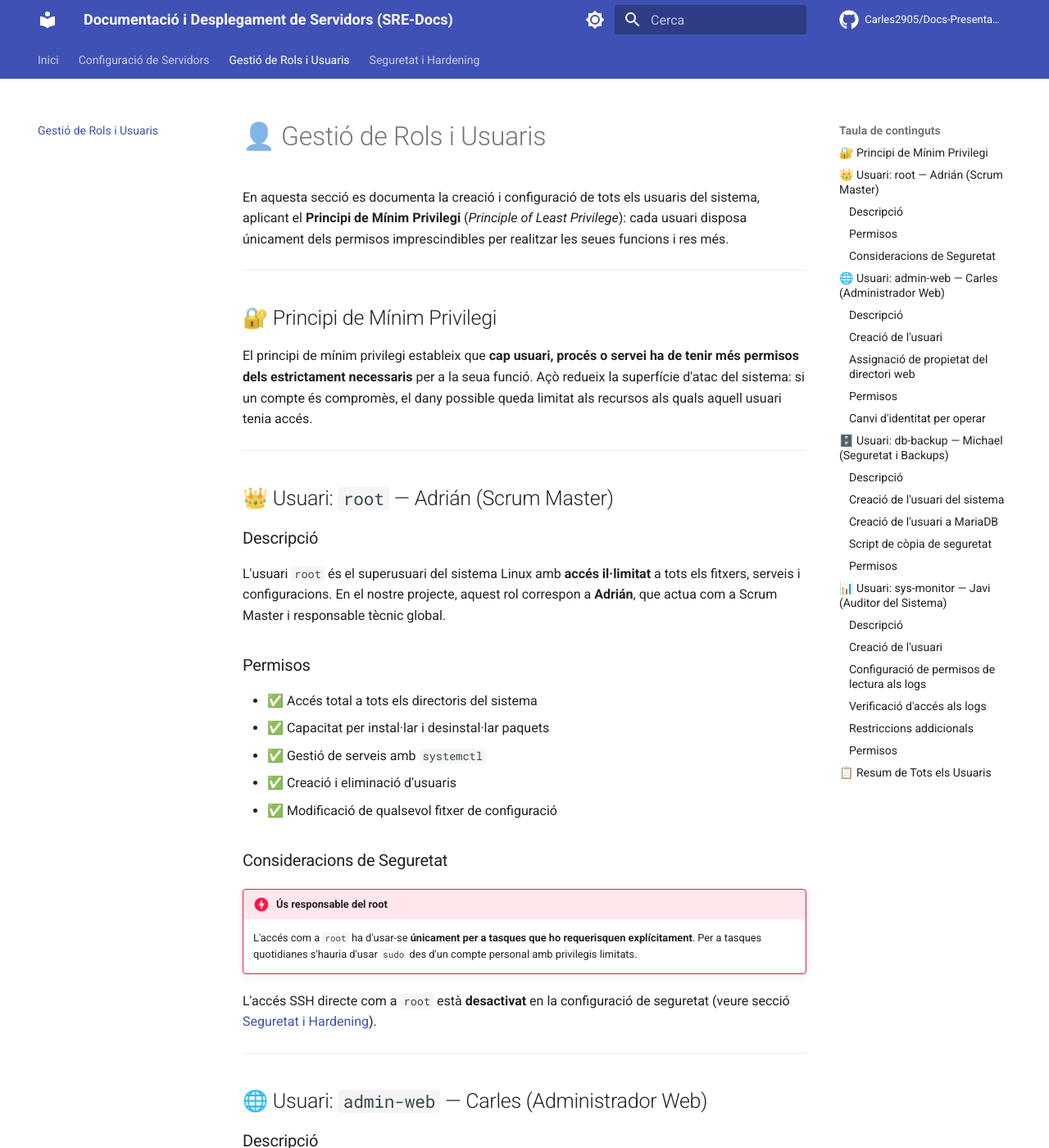
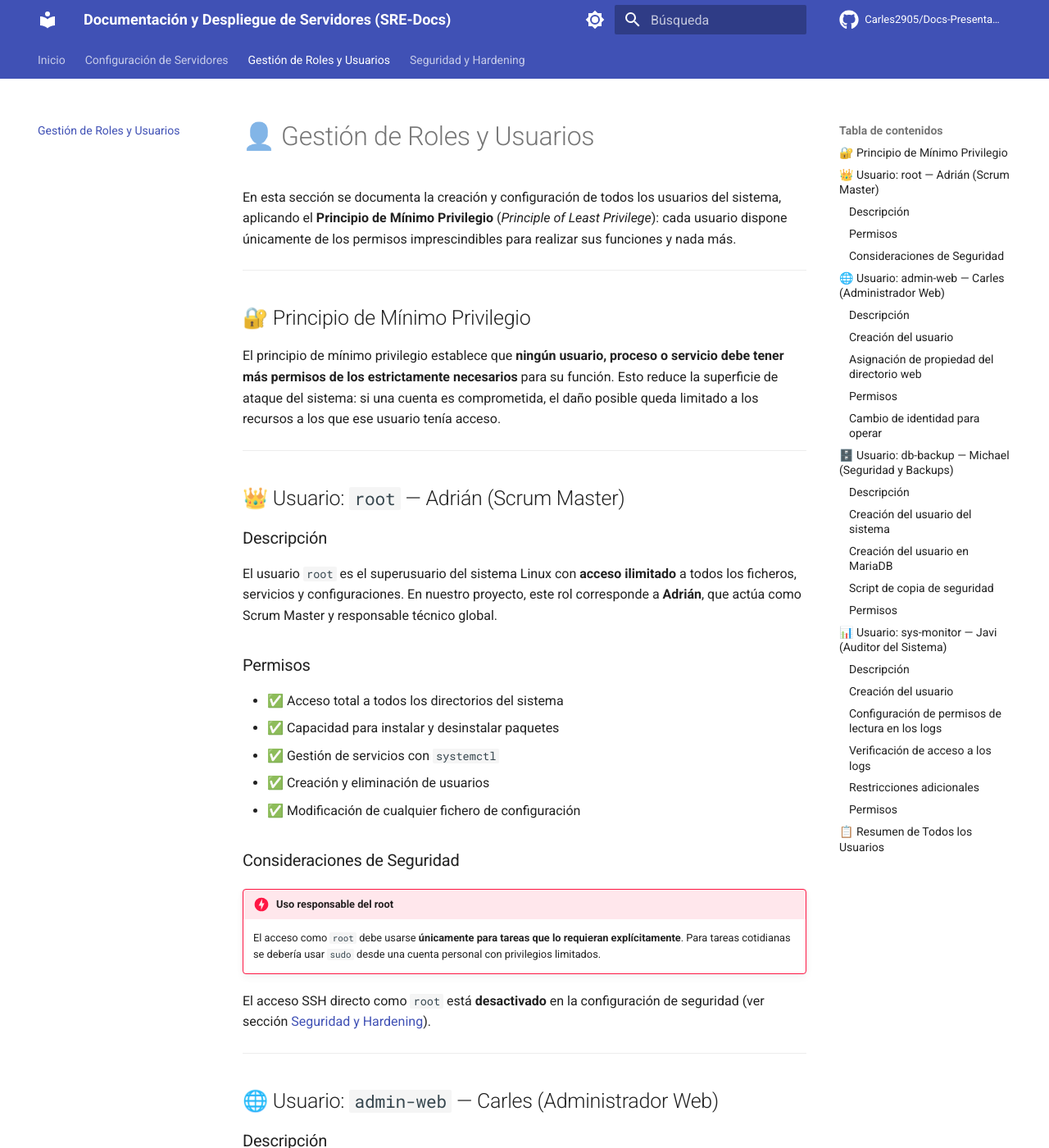
Before and after one commit to Carles2905/Docs-Presentacio, an MkDocs documentation site: the page built from docs/usuaris.md, in a window 1280 px wide and 1400 px high. Shown: the whole window at 82% size. Built offline with MkDocs 1.6.1 and Material for MkDocs 9.7.7, drawn with Linux system fonts in a browser that asks for light colours; comment, search, counter and statistics services are not loaded; the version menu is left out; some of the changed text lies outside the part shown.

Commit message:
Traduccion completa al castellano

````diff
--- a/docs/usuaris.md
+++ b/docs/usuaris.md
@@ -1,67 +1,67 @@
-# 👤 Gestió de Rols i Usuaris
+# 👤 Gestión de Roles y Usuarios
 
-En aquesta secció es documenta la creació i configuració de tots els usuaris del sistema, aplicant el **Principi de Mínim Privilegi** (*Principle of Least Privilege*): cada usuari disposa únicament dels permisos imprescindibles per realitzar les seues funcions i res més.
+En esta sección se documenta la creación y configuración de todos los usuarios del sistema, aplicando el **Principio de Mínimo Privilegio** (*Principle of Least Privilege*): cada usuario dispone únicamente de los permisos imprescindibles para realizar sus funciones y nada más.
 
 ---
 
-## 🔐 Principi de Mínim Privilegi
+## 🔐 Principio de Mínimo Privilegio
 
-El principi de mínim privilegi estableix que **cap usuari, procés o servei ha de tenir més permisos dels estrictament necessaris** per a la seua funció. Açò redueix la superfície d'atac del sistema: si un compte és compromès, el dany possible queda limitat als recursos als quals aquell usuari tenia accés.
+El principio de mínimo privilegio establece que **ningún usuario, proceso o servicio debe tener más permisos de los estrictamente necesarios** para su función. Esto reduce la superficie de ataque del sistema: si una cuenta es comprometida, el daño posible queda limitado a los recursos a los que ese usuario tenía acceso.
 
 ---
 
-## 👑 Usuari: `root` — Adrián (Scrum Master)
+## 👑 Usuario: `root` — Adrián (Scrum Master)
 
-### Descripció
+### Descripción
 
-L'usuari `root` és el superusuari del sistema Linux amb **accés il·limitat** a tots els fitxers, serveis i configuracions. En el nostre projecte, aquest rol correspon a **Adrián**, que actua com a Scrum Master i responsable tècnic global.
+El usuario `root` es el superusuario del sistema Linux con **acceso ilimitado** a todos los ficheros, servicios y configuraciones. En nuestro proyecto, este rol corresponde a **Adrián**, que actúa como Scrum Master y responsable técnico global.
 
 ### Permisos
 
-- ✅ Accés total a tots els directoris del sistema
-- ✅ Capacitat per instal·lar i desinstal·lar paquets
-- ✅ Gestió de serveis amb `systemctl`
-- ✅ Creació i eliminació d'usuaris
-- ✅ Modificació de qualsevol fitxer de configuració
+- ✅ Acceso total a todos los directorios del sistema
+- ✅ Capacidad para instalar y desinstalar paquetes
+- ✅ Gestión de servicios con `systemctl`
+- ✅ Creación y eliminación de usuarios
+- ✅ Modificación de cualquier fichero de configuración
 
-### Consideracions de Seguretat
+### Consideraciones de Seguridad
 
-!!! danger "Ús responsable del root"
-    L'accés com a `root` ha d'usar-se **únicament per a tasques que ho requerisquen explícitament**. Per a tasques quotidianes s'hauria d'usar `sudo` des d'un compte personal amb privilegis limitats.
+!!! danger "Uso responsable del root"
+    El acceso como `root` debe usarse **únicamente para tareas que lo requieran explícitamente**. Para tareas cotidianas se debería usar `sudo` desde una cuenta personal con privilegios limitados.
 
-L'accés SSH directe com a `root` està **desactivat** en la configuració de seguretat (veure secció [Seguretat i Hardening](seguretat.md)).
+El acceso SSH directo como `root` está **desactivado** en la configuración de seguridad (ver sección [Seguridad y Hardening](seguretat.md)).
 
 ---
 
-## 🌐 Usuari: `admin-web` — Carles (Administrador Web)
+## 🌐 Usuario: `admin-web` — Carles (Administrador Web)
 
-### Descripció
+### Descripción
 
-L'usuari `admin-web` és el responsable del servidor web Apache. **Carles** gestiona els fitxers de l'aplicació web, els *virtual hosts* i el contingut públic del servidor, sense tenir accés a la base de dades ni als logs del sistema.
+El usuario `admin-web` es el responsable del servidor web Apache. **Carles** gestiona los ficheros de la aplicación web, los *virtual hosts* y el contenido público del servidor, sin tener acceso a la base de datos ni a los logs del sistema.
 
-### Creació de l'usuari
+### Creación del usuario
 
 ```bash
 sudo adduser admin-web
 ```
 
-Durant la creació, s'assignarà una contrasenya i s'ompliran les dades opcionals (nom complet, etc.).
+Durante la creación, se asignará una contraseña y se rellenarán los datos opcionales (nombre completo, etc.).
 
-### Assignació de propietat del directori web
+### Asignación de propiedad del directorio web
 
-L'usuari `admin-web` ha de ser el **propietari** del directori `/var/www/html` per poder gestionar els fitxers de la web sense necessitar permisos de `root`:
+El usuario `admin-web` debe ser el **propietario** del directorio `/var/www/html` para poder gestionar los ficheros de la web sin necesitar permisos de `root`:
 
 ```bash
 sudo chown -R admin-web:admin-web /var/www/html
 ```
 
-Ajustem els permisos del directori perquè siguen correctes:
+Ajustamos los permisos del directorio para que sean correctos:
 
 ```bash
 sudo chmod -R 755 /var/www/html
 ```
 
-Verifiquem que la propietat s'ha assignat correctament:
+Verificamos que la propiedad se ha asignado correctamente:
 
 ```bash
 ls -la /var/www/html
@@ -69,17 +69,17 @@ ls -la /var/www/html
 
 ### Permisos
 
-| Recurs | Permís |
-|--------|--------|
-| `/var/www/html` | ✅ Lectura i escriptura (propietari) |
-| `/etc/apache2` | ❌ Sense accés |
-| `/var/log` | ❌ Sense accés |
-| MariaDB | ❌ Sense accés |
-| `sudo` | ❌ No té privilegis sudo |
+| Recurso | Permiso |
+|--------|---------|
+| `/var/www/html` | ✅ Lectura y escritura (propietario) |
+| `/etc/apache2` | ❌ Sin acceso |
+| `/var/log` | ❌ Sin acceso |
+| MariaDB | ❌ Sin acceso |
+| `sudo` | ❌ No tiene privilegios sudo |
 
-### Canvi d'identitat per operar
+### Cambio de identidad para operar
 
-Per treballar com a `admin-web`, Adrián (root) pot fer:
+Para trabajar como `admin-web`, Adrián (root) puede hacer:
 
 ```bash
 sudo su - admin-web
@@ -87,29 +87,29 @@ sudo su - admin-web
 
 ---
 
-## 🗄️ Usuari: `db-backup` — Michael (Seguretat i Backups)
+## 🗄️ Usuario: `db-backup` — Michael (Seguridad y Backups)
 
-### Descripció
+### Descripción
 
-L'usuari `db-backup` té com a única funció la realització de **còpies de seguretat de les bases de dades** de MariaDB. **Michael** és el responsable de configurar i executar els scripts de `mysqldump`. No té accés al sistema de fitxers web ni als logs del sistema.
+El usuario `db-backup` tiene como única función la realización de **copias de seguridad de las bases de datos** de MariaDB. **Michael** es el responsable de configurar y ejecutar los scripts de `mysqldump`. No tiene acceso al sistema de ficheros web ni a los logs del sistema.
 
-### Creació de l'usuari del sistema
+### Creación del usuario del sistema
 
 ```bash
 sudo adduser --system --no-create-home --shell /bin/bash db-backup
 ```
 
-L'opció `--system` crea un usuari del sistema sense directori personal, adequat per a tasques automatitzades.
+La opción `--system` crea un usuario del sistema sin directorio personal, adecuado para tareas automatizadas.
 
-### Creació de l'usuari a MariaDB
+### Creación del usuario en MariaDB
 
-Creem un usuari a MariaDB amb permisos de lectura per a la realització de còpies:
+Creamos un usuario en MariaDB con permisos de lectura para la realización de copias:
 
 ```bash
 sudo mysql -u root -p
 ```
 
-Un cop dins del prompt de MariaDB:
+Una vez dentro del prompt de MariaDB:
 
 ```sql
 CREATE USER 'db-backup'@'localhost' IDENTIFIED BY 'BackupPass_2024!';
@@ -118,32 +118,32 @@ FLUSH PRIVILEGES;
 EXIT;
 ```
 
-### Script de còpia de seguretat
+### Script de copia de seguridad
 
-Creem el directori on es guardaran les còpies:
+Creamos el directorio donde se guardarán las copias:
 
 ```bash
 sudo mkdir -p /var/backups/mysql
 sudo chown db-backup:db-backup /var/backups/mysql
 ```
 
-Creem el script de còpia automàtica:
+Creamos el script de copia automática:
 
 ```bash
 sudo nano /usr/local/bin/backup-db.sh
 ```
 
-Contingut del script:
+Contenido del script:
 
 ```bash
 #!/bin/bash
-DATA=$(date +%Y-%m-%d_%H-%M-%S)
+FECHA=$(date +%Y-%m-%d_%H-%M-%S)
 DEST="/var/backups/mysql"
-mysqldump -u db-backup -pBackupPass_2024! --all-databases > "$DEST/backup_$DATA.sql"
-echo "Còpia realitzada: backup_$DATA.sql"
+mysqldump -u db-backup -pBackupPass_2024! --all-databases > "$DEST/backup_$FECHA.sql"
+echo "Copia realizada: backup_$FECHA.sql"
 ```
 
-Donem permisos d'execució al script:
+Damos permisos de ejecución al script:
 
 ```bash
 sudo chmod +x /usr/local/bin/backup-db.sh
@@ -152,61 +152,61 @@ sudo chown db-backup:db-backup /usr/local/bin/backup-db.sh
 
 ### Permisos
 
-| Recurs | Permís |
-|--------|--------|
-| `/var/backups/mysql` | ✅ Lectura i escriptura (propietari) |
-| MariaDB (lectura) | ✅ `SELECT`, `LOCK TABLES` sobre totes les bases de dades |
-| `/var/www/html` | ❌ Sense accés |
-| `/var/log` | ❌ Sense accés |
-| `sudo` | ❌ No té privilegis sudo |
+| Recurso | Permiso |
+|--------|---------|
+| `/var/backups/mysql` | ✅ Lectura y escritura (propietario) |
+| MariaDB (lectura) | ✅ `SELECT`, `LOCK TABLES` sobre todas las bases de datos |
+| `/var/www/html` | ❌ Sin acceso |
+| `/var/log` | ❌ Sin acceso |
+| `sudo` | ❌ No tiene privilegios sudo |
 
 ---
 
-## 📊 Usuari: `sys-monitor` — Javi (Auditor del Sistema)
+## 📊 Usuario: `sys-monitor` — Javi (Auditor del Sistema)
 
-### Descripció
+### Descripción
 
-L'usuari `sys-monitor` és l'encarregat de l'**auditoria i monitoratge del servidor**. **Javi** revisa els fitxers de log del sistema per detectar errors, accessos no autoritzats o comportaments anòmals. Té permisos de **només lectura** i no pot modificar cap configuració.
+El usuario `sys-monitor` es el encargado de la **auditoría y monitorización del servidor**. **Javi** revisa los ficheros de log del sistema para detectar errores, accesos no autorizados o comportamientos anómalos. Tiene permisos de **solo lectura** y no puede modificar ninguna configuración.
 
-### Creació de l'usuari
+### Creación del usuario
 
 ```bash
 sudo adduser sys-monitor
 ```
 
-### Configuració de permisos de lectura als logs
+### Configuración de permisos de lectura en los logs
 
-Afegim `sys-monitor` al grup `adm`, que en Ubuntu/Debian té accés de lectura als logs del sistema:
+Añadimos `sys-monitor` al grupo `adm`, que en Ubuntu/Debian tiene acceso de lectura a los logs del sistema:
 
 ```bash
 sudo usermod -aG adm sys-monitor
 ```
 
-Verifiquem que l'usuari pertany al grup `adm`:
+Verificamos que el usuario pertenece al grupo `adm`:
 
 ```bash
 groups sys-monitor
 ```
 
-### Verificació d'accés als logs
+### Verificación de acceso a los logs
 
-L'usuari `sys-monitor` podrà llegir fitxers com:
+El usuario `sys-monitor` podrá leer ficheros como:
 
 ```bash
-# Logs d'autenticació (SSH, sudo, etc.)
+# Logs de autenticación (SSH, sudo, etc.)
 tail -n 100 /var/log/auth.log
 
-# Logs generals del sistema
+# Logs generales del sistema
 tail -n 100 /var/log/syslog
 
-# Logs d'Apache
+# Logs de Apache
 tail -n 100 /var/log/apache2/access.log
 tail -n 100 /var/log/apache2/error.log
 ```
 
-### Restriccions addicionals
+### Restricciones adicionales
 
-Restricció de l'accés al directori `/var/www/html`:
+Restricción del acceso al directorio `/var/www/html`:
 
 ```bash
 sudo chmod o-rx /var/www/html
@@ -214,33 +214,33 @@ sudo chmod o-rx /var/www/html
 
 ### Permisos
 
-| Recurs | Permís |
-|--------|--------|
-| `/var/log` | ✅ Lectura (membre del grup `adm`) |
+| Recurso | Permiso |
+|--------|---------|
+| `/var/log` | ✅ Lectura (miembro del grupo `adm`) |
 | `/var/log/apache2` | ✅ Lectura |
-| `/var/www/html` | ❌ Sense accés |
-| MariaDB | ❌ Sense accés |
-| `sudo` | ❌ No té privilegis sudo |
+| `/var/www/html` | ❌ Sin acceso |
+| MariaDB | ❌ Sin acceso |
+| `sudo` | ❌ No tiene privilegios sudo |
 
 ---
 
-## 📋 Resum de Tots els Usuaris
+## 📋 Resumen de Todos los Usuarios
 
-| Usuari | Membre de l'equip | Rol | Directori principal | Accés sudo | Accés MariaDB |
-|--------|-------------------|-----|--------------------|-----------:|:-------------:|
+| Usuario | Miembro del equipo | Rol | Directorio principal | Acceso sudo | Acceso MariaDB |
+|--------|-------------------|-----|---------------------|:-----------:|:--------------:|
 | `root` | Adrián | Scrum Master / Admin total | `/root` | ✅ Total | ✅ Total |
 | `admin-web` | Carles | Administrador Web | `/var/www/html` | ❌ | ❌ |
-| `db-backup` | Michael | Seguretat / Backups | `/var/backups/mysql` | ❌ | ✅ Lectura |
-| `sys-monitor` | Javi | Auditor / Monitoratge | `/var/log` (lectura) | ❌ | ❌ |
+| `db-backup` | Michael | Seguridad / Backups | `/var/backups/mysql` | ❌ | ✅ Lectura |
+| `sys-monitor` | Javi | Auditor / Monitorización | `/var/log` (lectura) | ❌ | ❌ |
 
 ---
 
-!!! note "Verificació global d'usuaris"
-    Per veure tots els usuaris creats al sistema:
+!!! note "Verificación global de usuarios"
+    Para ver todos los usuarios creados en el sistema:
     ```bash
     cat /etc/passwd | grep -v nologin | grep -v false
     ```
-    Per veure els grups de cada usuari:
+    Para ver los grupos de cada usuario:
     ```bash
     for user in admin-web db-backup sys-monitor; do echo "$user: $(groups $user)"; done
     ```
--- a/mkdocs.yml
+++ b/mkdocs.yml
@@ -1,6 +1,6 @@
-site_name: "Documentació i Desplegament de Servidors (SRE-Docs)"
-site_description: "Portal de documentació tècnica per al desplegament d'un servidor corporatiu LAMP i la seua seguretat."
-site_author: "Adrián, Carles, Michael i Javi"
+site_name: "Documentación y Despliegue de Servidores (SRE-Docs)"
+site_description: "Portal de documentación técnica para el despliegue de un servidor corporativo LAMP y su seguridad."
+site_author: "Adrián, Carles, Michael y Javi"
 site_url: "https://carles2905.github.io/Docs-Presentacio"
 
 repo_name: "Carles2905/Docs-Presentacio"
@@ -11,20 +11,20 @@ site_dir: site
 
 theme:
   name: material
-  language: ca
+  language: es
   palette:
     - scheme: default
       primary: indigo
       accent: deep purple
       toggle:
         icon: material/brightness-7
-        name: Canvia al mode fosc
+        name: Cambiar al modo oscuro
     - scheme: slate
       primary: indigo
       accent: deep purple
       toggle:
         icon: material/brightness-4
-        name: Canvia al mode clar
+        name: Cambiar al modo claro
   font:
     text: Roboto
     code: Roboto Mono
@@ -40,7 +40,7 @@ theme:
 
 plugins:
   - search:
-      lang: ca
+      lang: es
 
 markdown_extensions:
   - admonition
@@ -69,14 +69,14 @@ extra:
     - name: Carles
       role: Administrador Web / admin-web
     - name: Michael
-      role: Seguretat / db-backup
+      role: Seguridad / db-backup
     - name: Javi
       role: Auditor / sys-monitor
 
-copyright: "© 2024 SRE-Docs · Adrián, Carles, Michael i Javi · Projecte 1r ASIR"
+copyright: "© 2024 SRE-Docs · Adrián, Carles, Michael y Javi · Proyecto 1º ASIR"
 
 nav:
-  - Inici: index.md
-  - Configuració de Servidors: servidors.md
-  - Gestió de Rols i Usuaris: usuaris.md
-  - Seguretat i Hardening: seguretat.md
+  - Inicio: index.md
+  - Configuración de Servidores: servidors.md
+  - Gestión de Roles y Usuarios: usuaris.md
+  - Seguridad y Hardening: seguretat.md
````
Also changed, not shown: docs/index.md (+39 -39 lines), docs/seguretat.md (+78 -78 lines), docs/servidors.md (+43 -43 lines), site/img/esquema.png (added).
